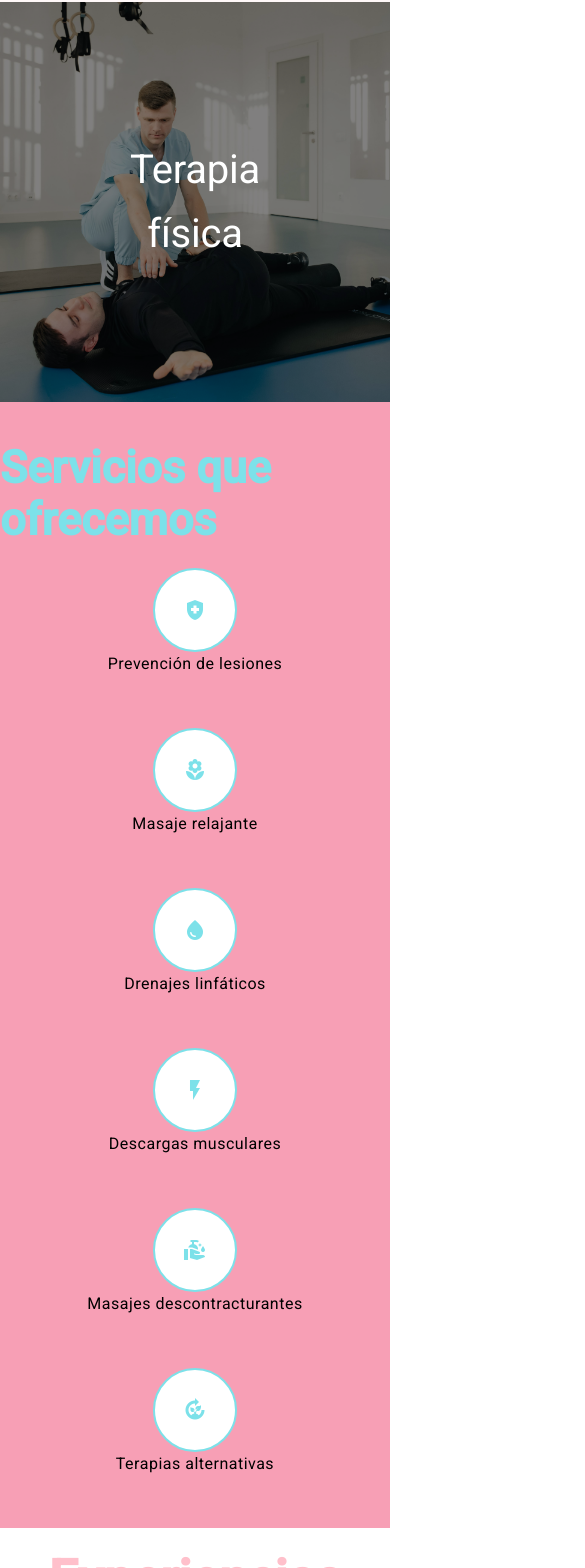
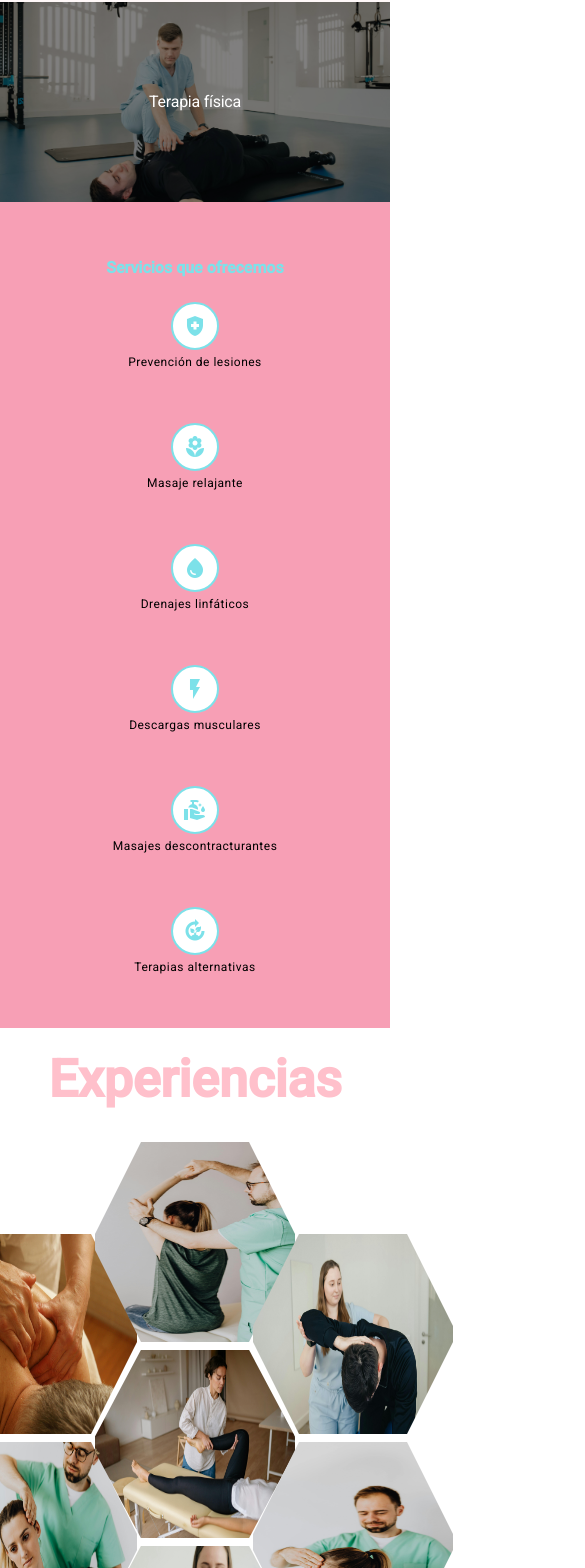
Before and after one commit to ingestebancorrea/fisionat_fe, an Angular app: page /services/physical-therapy in a window 390 px wide. Shown: the part 96-1664 px from the top of the page, 585 px wide, since content can reach past the window. Built offline with nearby package versions, Linux system fonts and the light colour scheme.

Commit message:
Añadiendo diseño responsive a paginas de servicios

```diff
--- a/src/app/modules/services/pages/geriatric-page/geriatric-page.component.css
+++ b/src/app/modules/services/pages/geriatric-page/geriatric-page.component.css
@@ -32,3 +32,17 @@
     font-size: 40px;
     margin: 0;
 }
+
+@media (max-width: 600px) {
+    .geriatric-hero {
+        height: 200px;
+    }
+
+    .geriatric-content {
+        width: 100%;
+    }
+
+    .geriatric-content h1 {
+        font-size: 16px;
+    }
+}
--- a/src/app/modules/services/pages/geriatric-page/geriatric-page.component.html
+++ b/src/app/modules/services/pages/geriatric-page/geriatric-page.component.html
@@ -12,7 +12,7 @@
         <h2>Servicios que ofrecemos</h2>
         <div class="services-container">
             <div class="service-item" *ngFor="let service of displayedGeriatricPhysiotherapy">
-                <div class="icon">
+                <div class="service-icon">
                     <mat-icon>{{ service.icon }}</mat-icon>
                 </div>
                 <p>{{ service.description }}</p>
@@ -20,8 +20,8 @@
         </div>
     </div>
 
-    <div>
-        <h1 style="color: pink; font-size: 52px; font-weight: bold; text-align: center; padding-top: 20px;">Experiencias</h1>
+    <div class="experience-container">
+        <h1>Experiencias</h1>
 
         <div class="hexagon-collage">
             <div class="column">
--- a/src/app/modules/services/pages/neuro-page/neuro-page.component.css
+++ b/src/app/modules/services/pages/neuro-page/neuro-page.component.css
@@ -32,3 +32,17 @@
     font-size: 40px;
     margin: 0;
 }
+
+@media (max-width: 600px) {
+    .neuro-hero {
+        height: 200px;
+    }
+
+    .neuro-content {
+        width: 100%;
+    }
+
+    .neuro-content h1 {
+        font-size: 16px;
+    }
+}
--- a/src/app/modules/services/pages/neuro-page/neuro-page.component.html
+++ b/src/app/modules/services/pages/neuro-page/neuro-page.component.html
@@ -12,7 +12,7 @@
         <h2>Servicios que ofrecemos</h2>
         <div class="services-container">
             <div class="service-item" *ngFor="let service of displayedNeuro">
-                <div class="icon">
+                <div class="service-icon">
                     <mat-icon>{{ service.icon }}</mat-icon>
                 </div>
                 <p>{{ service.description }}</p>
--- a/src/app/modules/services/pages/stimulation-page/stimulation-page.component.css
+++ b/src/app/modules/services/pages/stimulation-page/stimulation-page.component.css
@@ -32,3 +32,17 @@
     font-size: 40px;
     margin: 0;
 }
+
+@media (max-width: 600px) {
+    .stimulation-hero {
+        height: 200px;
+    }
+
+    .stimulation-content {
+        width: 100%;
+    }
+
+    .stimulation-content h1 {
+        font-size: 16px;
+    }
+}
--- a/src/app/modules/services/pages/stimulation-page/stimulation-page.component.html
+++ b/src/app/modules/services/pages/stimulation-page/stimulation-page.component.html
@@ -13,7 +13,7 @@
         <h2>Servicios que ofrecemos</h2>
         <div class="services-container">
             <div class="service-item" *ngFor="let service of displayedStimulation">
-                <div class="icon">
+                <div class="service-icon">
                     <mat-icon>{{ service.icon }}</mat-icon>
                 </div>
                 <p>{{ service.description }}</p>
--- a/src/app/modules/services/pages/therapy-page/therapy-page.component.css
+++ b/src/app/modules/services/pages/therapy-page/therapy-page.component.css
@@ -3,13 +3,13 @@
     width: 100%;
 }
 
-.teraphy-image {
+.theraphy-hero {
     position: relative;
     width: 100%;
     height: 400px;
 }
 
-.teraphy-image img {
+.theraphy-hero img {
     width: 100%;
     height: 100%;
     object-fit: cover;
@@ -24,7 +24,7 @@
     background-color: rgba(2, 1, 1, 0.5);
 }
 
-.teraphy-content {
+.theraphy-content {
     position: absolute;
     top: 50%;
     left: 50%;
@@ -33,7 +33,21 @@
     text-align: center;
 }
 
-.teraphy-content h1 {
+.theraphy-content h1 {
     font-size: 40px;
     margin: 0;
 }
+
+@media (max-width: 600px) {
+    .theraphy-hero {
+        height: 200px;
+    }
+
+    .theraphy-content {
+        width: 100%;
+    }
+
+    .theraphy-content h1 {
+        font-size: 16px;
+    }
+}
--- a/src/app/modules/services/pages/therapy-page/therapy-page.component.html
+++ b/src/app/modules/services/pages/therapy-page/therapy-page.component.html
@@ -1,10 +1,10 @@
 <app-navbar></app-navbar>
 
 <div class="conatiner">
-    <div class="teraphy-image">
+    <div class="theraphy-hero">
         <img src="terapia_fisica.jpg" alt="Terapia">
         <div class="overlay"></div>
-        <div class="teraphy-content">
+        <div class="theraphy-content">
             <h1>Terapia física</h1>
         </div>
     </div>
@@ -13,7 +13,7 @@
         <h2>Servicios que ofrecemos</h2>
         <div class="services-container">
             <div class="service-item" *ngFor="let service of displayedPhysicalTherapy">
-                <div class="icon">
+                <div class="service-icon">
                     <mat-icon>{{ service.icon }}</mat-icon>
                 </div>
                 <p>{{ service.description }}</p>
--- a/src/styles.css
+++ b/src/styles.css
@@ -33,7 +33,7 @@ body { margin: 0; font-family: Roboto, "Helvetica Neue", sans-serif; }
     align-items: center;
 }
 
-.icon {
+.service-icon {
     background-color: white;
     border: 2px solid rgb(124, 225, 233);
     border-radius: 50%;
@@ -45,7 +45,7 @@ body { margin: 0; font-family: Roboto, "Helvetica Neue", sans-serif; }
     height: 60px;
 }
 
-.mat-icon {
+.service-icon mat-icon {
     font-size: 24px;
     color: rgb(124, 225, 233);
 }
@@ -81,3 +81,46 @@ body { margin: 0; font-family: Roboto, "Helvetica Neue", sans-serif; }
     padding: 4px;
     clip-path: polygon(25% 0%, 75% 0%, 100% 50%, 75% 100%, 25% 100%, 0% 50%);
 }
+
+.experience-container h1 {
+    color: rgb(247, 159, 181);
+    font-size: 52px;
+    font-weight: bold;
+    text-align: center;
+    padding-top: 20px;
+}
+
+@media (max-width: 600px) {
+    .services-section h2 {
+        font-size: 16px;
+    }
+
+    .service-item p {
+        font-size: 12px;
+    }
+
+    .service-icon {
+        padding: 10px;
+        height: 24px;
+        width: 24px;
+    }
+
+    .experience-container h1 {
+        font-size: 16px;
+    }
+
+    .hexagon-collage {
+        width: 100%;
+    }
+
+    .column {
+        flex: 1;
+        height: 600px;
+        margin-top: 0;
+    }
+
+    .hexagon-image {
+        width: 200px;
+        height: 200px;
+    }
+}
```
